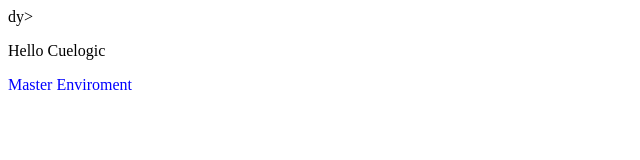
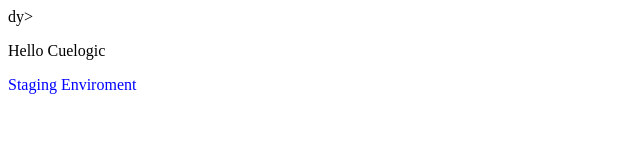
Before and after one commit to VaibhavCuelogic/GitAssignment, a plain HTML site: page index.html in a window 1280 px wide. Shown: the full height of the page, 0-640 px from the left. Drawn offline with Linux system fonts and the light colour scheme.

Commit message:
Staging Changes

```diff
--- a/index.html
+++ b/index.html
@@ -1,7 +1,7 @@
 
 dy>
 <p>Hello Cuelogic</p>
-<p style="color:blue;">Master Enviroment</p>
+<p style="color:blue;">Staging Enviroment</p>
 
 </body>
 
```
